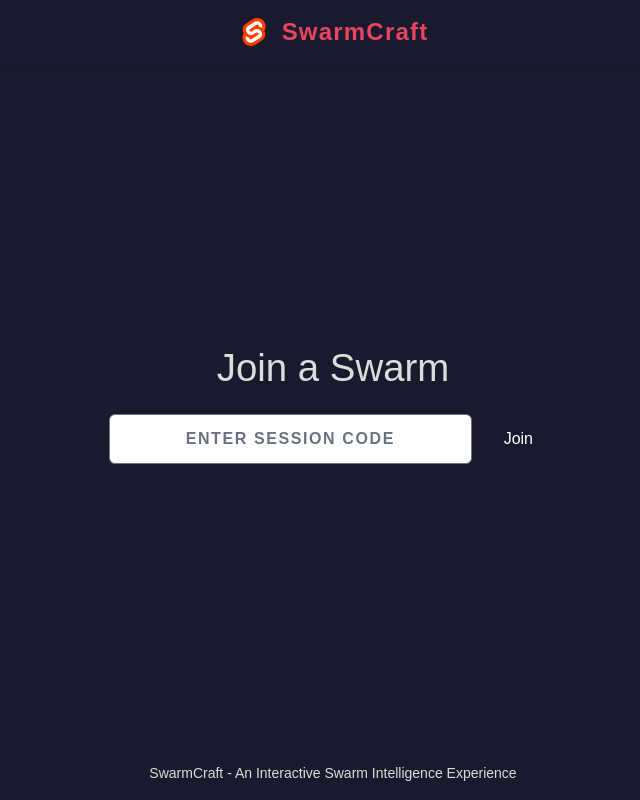
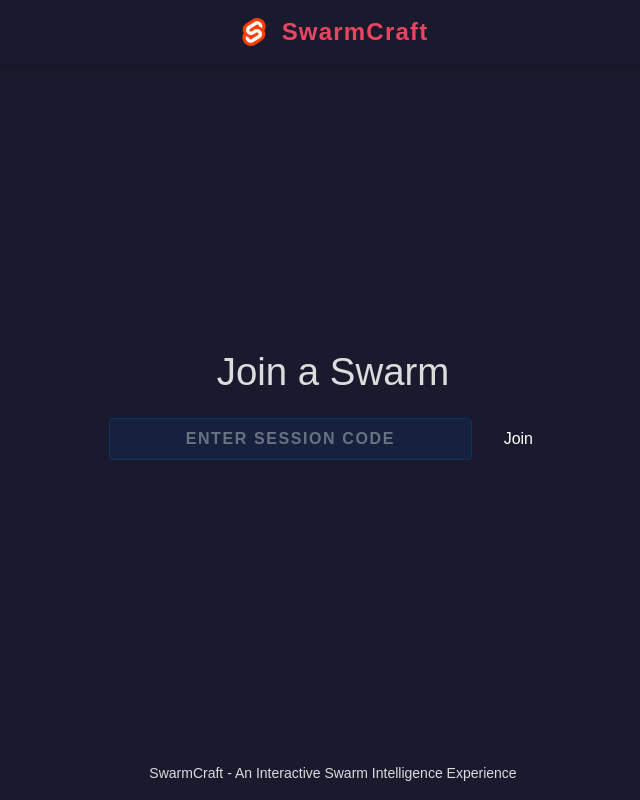
Before and after one commit to raoulg/swarmstudio, a SvelteKit app: page / in a window 1280 px wide. Shown: the whole page, without its empty margins (307-947 px from the left). Built offline with nearby package versions, Linux system fonts and the light colour scheme.

Commit message:
make input more readable

```diff
--- a/src/app.css
+++ b/src/app.css
@@ -84,6 +84,14 @@ button {
 	font-family: inherit;
 }
 
+input {
+	background-color: var(--color-bg-1); /* Uses your primary dark background color */
+	color: var(--color-text); /* Uses your defined text color */
+	border: 1px solid var(--color-bg-2); /* A border that matches your theme */
+	border-radius: 0.25rem; /* Optional: for rounded corners */
+	padding: 0.5rem; /* Optional: for some spacing */
+}
+
 button:focus:not(:focus-visible) {
 	outline: none;
 }
```
